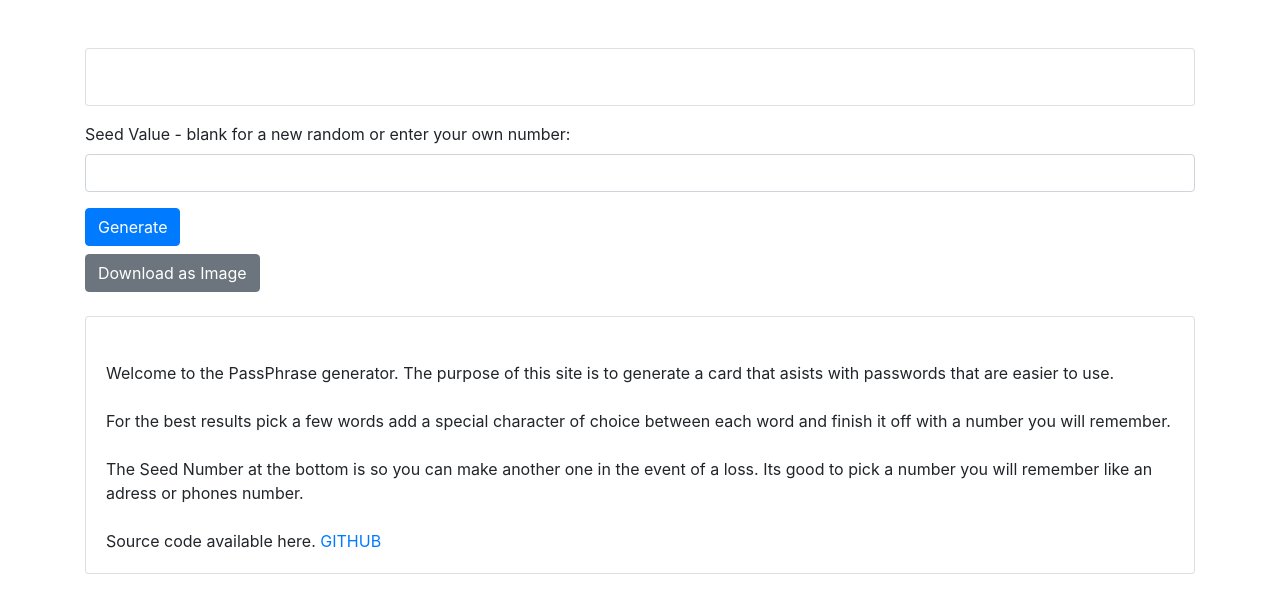
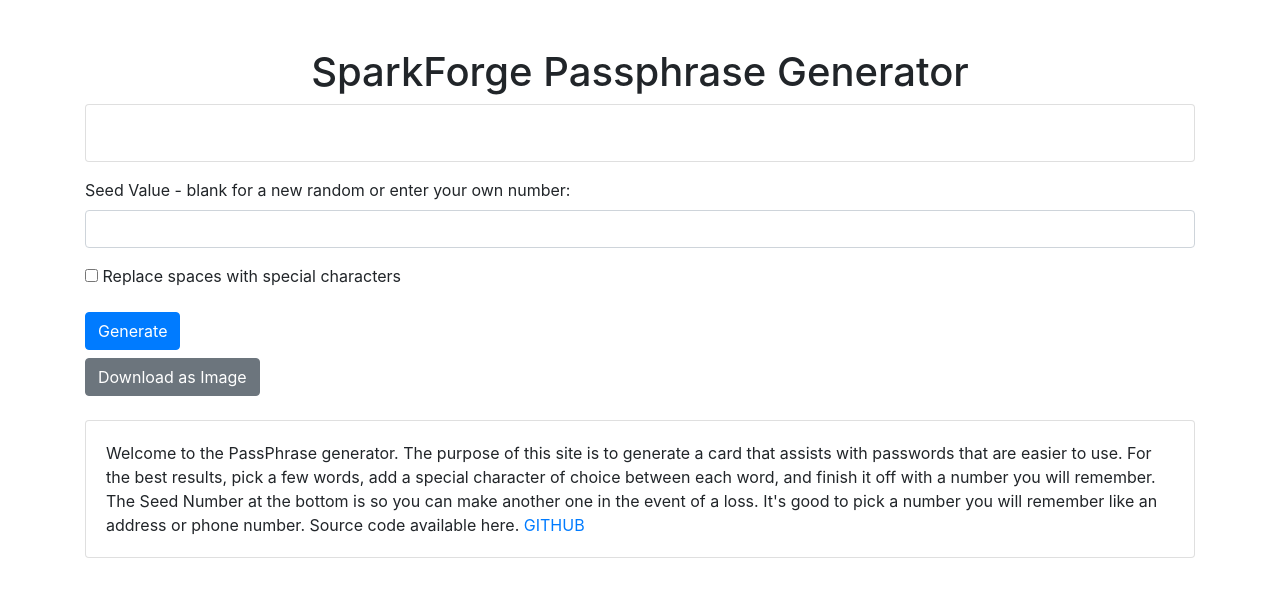
Before and after one commit to prodata2000/passphrase2, a Flask app: page / in a window 1280 px wide. Shown: the top 613 px of the page. Run offline with Flask 3, Linux system fonts and the light colour scheme; some libraries are stand-ins or nearby versions.

Commit message:
Added a special character ability to the project so that it can be used as on option.

```diff
--- a/generate.py
+++ b/generate.py
@@ -3,6 +3,7 @@
 
 import flask
 from PIL import Image, ImageDraw, ImageFont
+
 
 def load_words_from_file(filename):
     """Load words from a file and return them as a list."""
@@ -22,6 +23,7 @@
                 break
     return line.strip()
 
+
 def text_to_image(text, width=1050, height=600, line_spacing=10):
     # Choose a font and size
     font_size = 46
@@ -36,7 +38,8 @@
     lines = text.split('\n')
 
     # Calculate the total height of the text content
-    total_text_height = sum(font.getbbox(line)[3] - font.getbbox(line)[1] for line in lines) + (len(lines) - 1) * line_spacing
+    total_text_height = sum(font.getbbox(line)[3] - font.getbbox(line)[1] for line in lines) + (
+                len(lines) - 1) * line_spacing
 
     # Calculate the vertical position for centering the text
     y_text = (height - total_text_height) // 3 - font.getbbox(lines[0])[1]  # Adjusted position
@@ -54,7 +57,9 @@
     buffer.seek(0)
     return buffer
 
+
 app = flask.Flask(__name__)
+
 
 @app.route('/')
 def index():
@@ -65,6 +70,7 @@
 def generate():
     if flask.request.method == 'POST':
         seed_value = flask.request.form.get('seed')
+        replace_spaces = flask.request.form.get('replace_spaces') == 'true'  # Get the checkbox value
 
         # Check if the seed is provided and is a valid number.
         # If not, generate a random seed.
@@ -75,10 +81,12 @@
 
         # After processing and generating text block,
         # redirect back to the GET route with seed_value as a parameter.
-        return flask.redirect(flask.url_for('generate', seed=seed_value))
+        return flask.redirect(flask.url_for('generate', seed=seed_value, replace_spaces=replace_spaces))
 
     else:  # Handle GET requests
         seed_value = flask.request.args.get('seed', default=random.randint(0, 9999999999), type=int)
+        replace_spaces = flask.request.args.get('replace_spaces', default=False, type=bool)
+
         random.seed(seed_value)
 
         words = load_words_from_file('output.txt')
@@ -88,6 +96,8 @@
             line = create_string_of_words(words)
             while not (34 <= len(line) <= 35):
                 line = create_string_of_words(words)
+            if replace_spaces:
+                line = replace_spaces_with_symbols(line)  # New function to replace spaces with symbols
             lines.append(f"{i} {line}")
 
         seed_line = f"{seed_value}"
@@ -95,6 +105,12 @@
 
         text_block = '\n'.join(lines)
         return flask.render_template('index.html', text_block=text_block, seed=seed_value)
+
+
+def replace_spaces_with_symbols(text):
+    """Replace spaces in the text with a random special symbol."""
+    symbols = "!@#$%^&*()[]{}<>"
+    return ''.join(random.choice(symbols) if char == ' ' else char for char in text)
 
 
 @app.route('/download')
--- a/templates/index.html
+++ b/templates/index.html
@@ -9,6 +9,7 @@
 <body>
 
 <div class="container mt-5">
+    <h1 class="text-center">SparkForge Passphrase Generator</h1> <!-- Added Title -->
     <div class="card">
         <div class="card-body">
             <pre>{{ text_block }}</pre>
@@ -20,6 +21,11 @@
             <label for="seed">Seed Value - blank for a new random or enter your own number:</label>
             <input type="number" name="seed" id="seed" value="{{ seed }}" class="form-control">
         </div>
+        <!-- Added Checkbox -->
+        <div class="form-group">
+            <input type="checkbox" name="replace_spaces" id="replace_spaces" value="true">
+            <label for="replace_spaces">Replace spaces with special characters</label>
+        </div>
         <button type="submit" class="btn btn-primary">Generate</button>
     </form>
 
@@ -27,10 +33,10 @@
 
     <div class="card mt-4">
         <div class="card-body">
-            <br>Welcome to the PassPhrase generator. The purpose of this site is to generate a card that asists with passwords that are easier to use.</br>
-            <br>For the best results pick a few words add a special character of choice between each word and finish it off with a number you will remember.</br>
-            <br>The Seed Number at the bottom is so you can make another one in the event of a loss. Its good to pick a number you will remember like an adress or phones number.</br>
-            <br>Source code available here. <a href="https://github.com/prodata2000/passphrase2"> GITHUB </a>
+            Welcome to the PassPhrase generator. The purpose of this site is to generate a card that assists with passwords that are easier to use.
+            For the best results, pick a few words, add a special character of choice between each word, and finish it off with a number you will remember.
+            The Seed Number at the bottom is so you can make another one in the event of a loss. It's good to pick a number you will remember like an address or phone number.
+            Source code available here. <a href="https://github.com/prodata2000/passphrase2"> GITHUB </a>
         </div>
     </div>
 </div>
```
